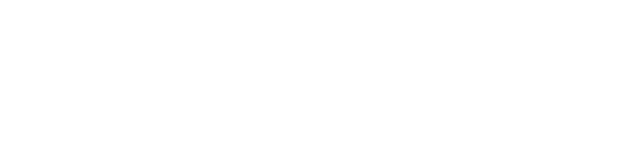
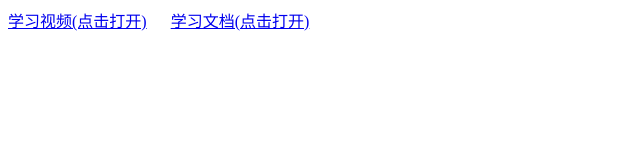
Before and after one commit to xiaohong-yang/TypeScript-learn, a plain HTML site: page 03_webpack_ts/public/index.html in a window 1280 px wide. Shown: the whole page, without its empty margins (0-640 px from the left). Drawn offline with Linux system fonts and the light colour scheme.

Commit message:
TypeScript第一次提交

```diff
--- a/03_webpack_ts/public/index.html
+++ b/03_webpack_ts/public/index.html
@@ -7,6 +7,7 @@
   <title>webpack & TS</title>
 </head>
 <body>
-
+  <a href="https://www.bilibili.com/video/BV1ra4y1H7ih?p=1" target="_blank" style="margin-right: 20px;">学习视频(点击打开)</a>
+  <a href="https://24kcs.github.io/vue3_study/" target="_blank">学习文档(点击打开)</a>
 </body>
 </html>
```
